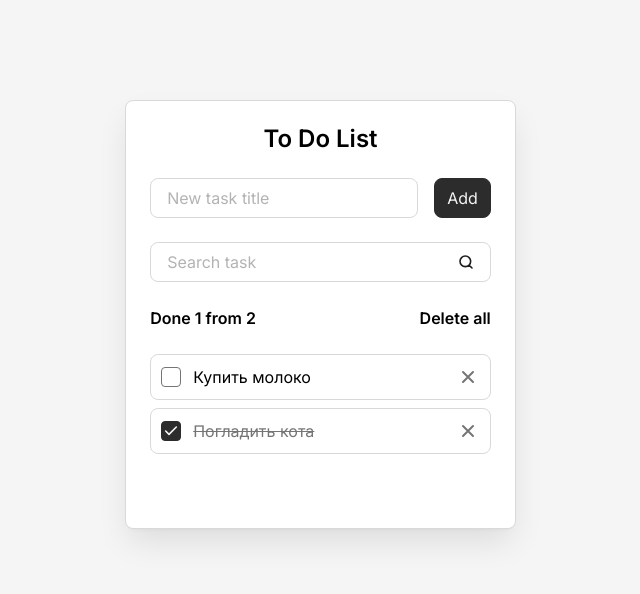
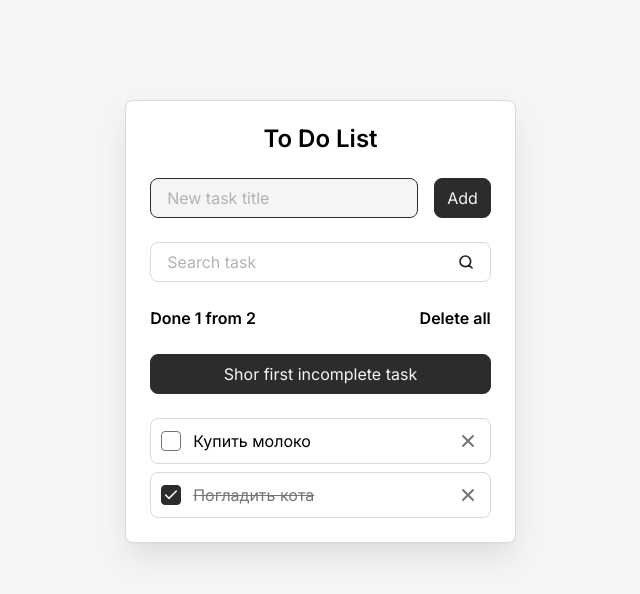
Before and after one commit to ViktorTk/ff-al-todo-react, a React (Vite) app: page / in a window 1280 px wide. Shown: the top 594 px of the page, without its empty margins (312-952 px from the left). Built offline with nearby package versions, Linux system fonts and the light colour scheme.

Commit message:
взаимодействие с инпутом добавления задачи и скролла до первой невыполненной задачи через useRef

```diff
--- a/src/components/AddTaskForm.jsx
+++ b/src/components/AddTaskForm.jsx
@@ -2,7 +2,7 @@ import Field from './Field'
 import Button from './Button'
 
 const AddTaskForm = (props) => {
-  const { addTask, newTaskTitle, setNewTaskTitle } = props
+  const { addTask, newTaskTitle, setNewTaskTitle, newTaskInputRef } = props
 
   const onSubmit = (event) => {
     event.preventDefault()
@@ -17,6 +17,7 @@ const AddTaskForm = (props) => {
         id="new-task"
         value={newTaskTitle}
         onInput={(event) => setNewTaskTitle(event.target.value)}
+        ref={newTaskInputRef}
       />
       <Button type="submit">Add</Button>
     </form>
--- a/src/components/Button.jsx
+++ b/src/components/Button.jsx
@@ -1,8 +1,8 @@
 const Button = (props) => {
-  const { className = '', type = 'button', children } = props
+  const { className = '', type = 'button', children, onClick } = props
 
   return (
-    <button className={`button ${className}`} type={type}>
+    <button className={`button ${className}`} type={type} onClick={onClick}>
       {children}
     </button>
   )
--- a/src/components/Field.jsx
+++ b/src/components/Field.jsx
@@ -1,5 +1,13 @@
 const Field = (props) => {
-  const { className = '', id, label, type = 'text', value, onInput } = props
+  const {
+    className = '',
+    id,
+    label,
+    type = 'text',
+    value,
+    onInput,
+    ref,
+  } = props
 
   return (
     <div className={`field ${className}`}>
@@ -14,6 +22,7 @@ const Field = (props) => {
         type={type}
         value={value}
         onInput={onInput}
+        ref={ref}
       />
     </div>
   )
--- a/src/components/Todo.jsx
+++ b/src/components/Todo.jsx
@@ -1,7 +1,8 @@
-import { useState, useEffect } from 'react'
+import { useState, useEffect, useRef } from 'react'
 import AddTaskForm from './AddTaskForm'
 import SearchTaskForm from './SearchTaskForm'
 import TodoInfo from './TodoInfo'
+import Button from './Button'
 import TodoList from './TodoList'
 
 const Todo = () => {
@@ -18,6 +19,10 @@ const Todo = () => {
   })
   const [newTaskTitle, setNewTaskTitle] = useState('')
   const [searchQuery, setSearchQuery] = useState('')
+
+  const newTaskInputRef = useRef(null)
+  const firstIncompleteTaskRef = useRef(null)
+  const firstIncompleteTaskId = tasks.find(({ isDone }) => !isDone)?.id
 
   const deleteAllTasks = () => {
     const isConfirmed = confirm('Are you sure you want to delete all?')
@@ -38,7 +43,7 @@ const Todo = () => {
           return { ...task, isDone }
         }
         return task
-      })
+      }),
     )
   }
 
@@ -52,6 +57,8 @@ const Todo = () => {
       setTasks([...tasks, newTask])
       setNewTaskTitle('')
       setSearchQuery('')
+
+      newTaskInputRef.current.focus()
     }
   }
 
@@ -59,11 +66,15 @@ const Todo = () => {
     localStorage.setItem('tasks', JSON.stringify(tasks))
   }, [tasks])
 
+  useEffect(() => {
+    newTaskInputRef.current.focus()
+  }, [])
+
   const clearSearchQuery = searchQuery.trim().toLowerCase()
   const filteredTasks =
     clearSearchQuery.length > 0
       ? tasks.filter(({ title }) =>
-          title.toLowerCase().includes(clearSearchQuery)
+          title.toLowerCase().includes(clearSearchQuery),
         )
       : null
 
@@ -74,6 +85,7 @@ const Todo = () => {
         addTask={addTask}
         newTaskTitle={newTaskTitle}
         setNewTaskTitle={setNewTaskTitle}
+        newTaskInputRef={newTaskInputRef}
       />
       <SearchTaskForm
         searchQuery={searchQuery}
@@ -84,9 +96,18 @@ const Todo = () => {
         done={tasks.filter(({ isDone }) => isDone).length}
         onDeleteAllButtonClick={deleteAllTasks}
       />
+      <Button
+        onClick={() =>
+          firstIncompleteTaskRef.current?.scrollIntoView({ behavior: 'smooth' })
+        }
+      >
+        Shor first incomplete task
+      </Button>
       <TodoList
         tasks={tasks}
         filteredTasks={filteredTasks}
+        firstIncompleteTaskRef={firstIncompleteTaskRef}
+        firstIncompleteTaskId={firstIncompleteTaskId}
         onDeleteTaskButtonClick={deleteTask}
         onTaskCompleteChange={toggleTaskComplete}
       />
--- a/src/components/TodoItem.jsx
+++ b/src/components/TodoItem.jsx
@@ -4,12 +4,13 @@ const TodoItem = (props) => {
     id,
     title,
     isDone,
+    ref,
     onDeleteTaskButtonClick,
     onTaskCompleteChange,
   } = props
 
   return (
-    <li className={`todo__item ${className}`}>
+    <li className={`todo__item ${className}`} ref={ref}>
       <input
         className="todo-item__checkbox"
         id={id}
--- a/src/components/TodoList.jsx
+++ b/src/components/TodoList.jsx
@@ -4,6 +4,8 @@ const TodoList = (props) => {
   const {
     tasks = [],
     filteredTasks,
+    firstIncompleteTaskRef,
+    firstIncompleteTaskId,
     onDeleteTaskButtonClick,
     onTaskCompleteChange,
   } = props
@@ -25,6 +27,9 @@ const TodoList = (props) => {
         <TodoItem
           className="todo-item"
           key={task.id}
+          ref={
+            task.id === firstIncompleteTaskId ? firstIncompleteTaskRef : null
+          }
           onDeleteTaskButtonClick={onDeleteTaskButtonClick}
           onTaskCompleteChange={onTaskCompleteChange}
           // id={task.id}
```
